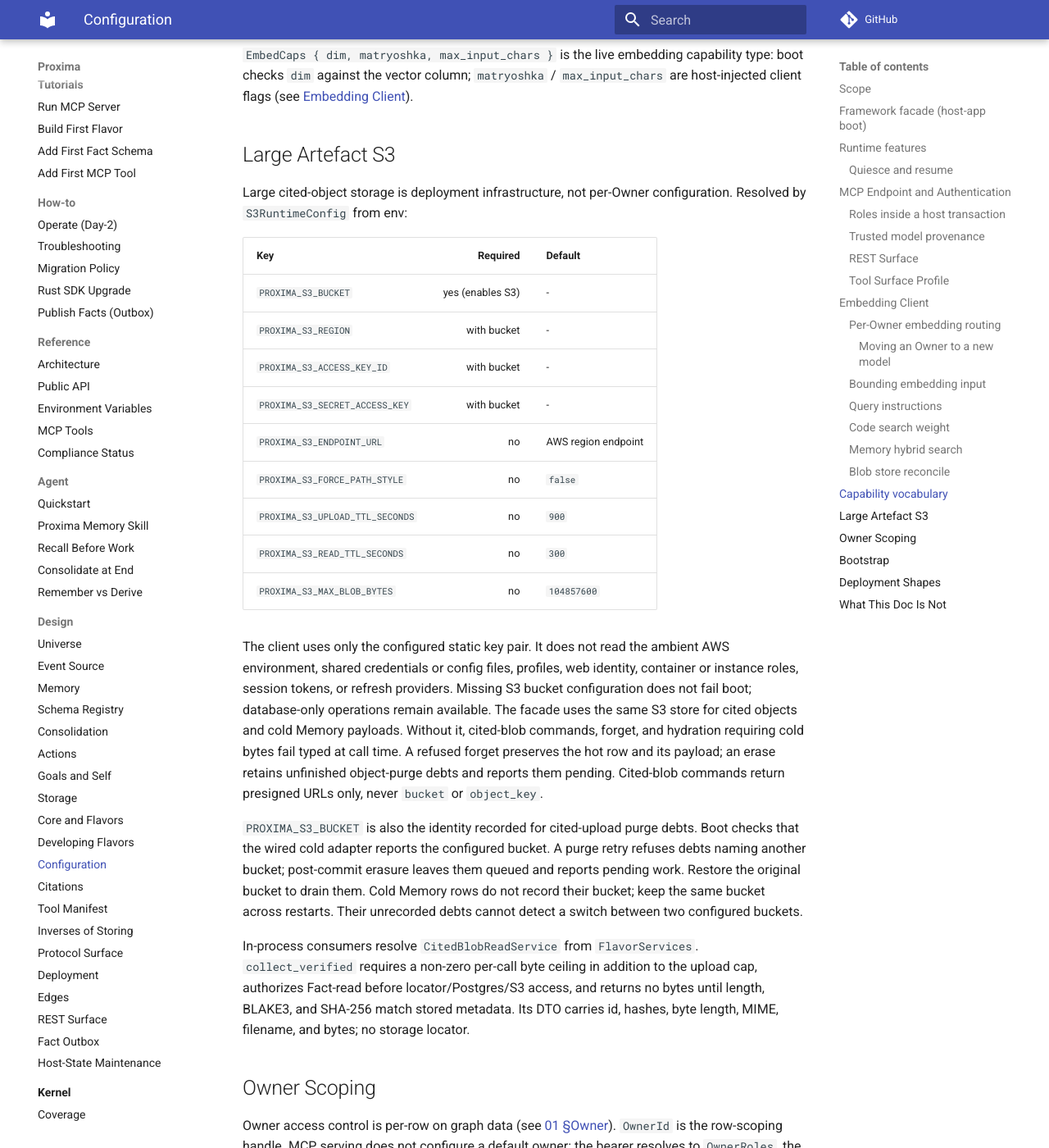
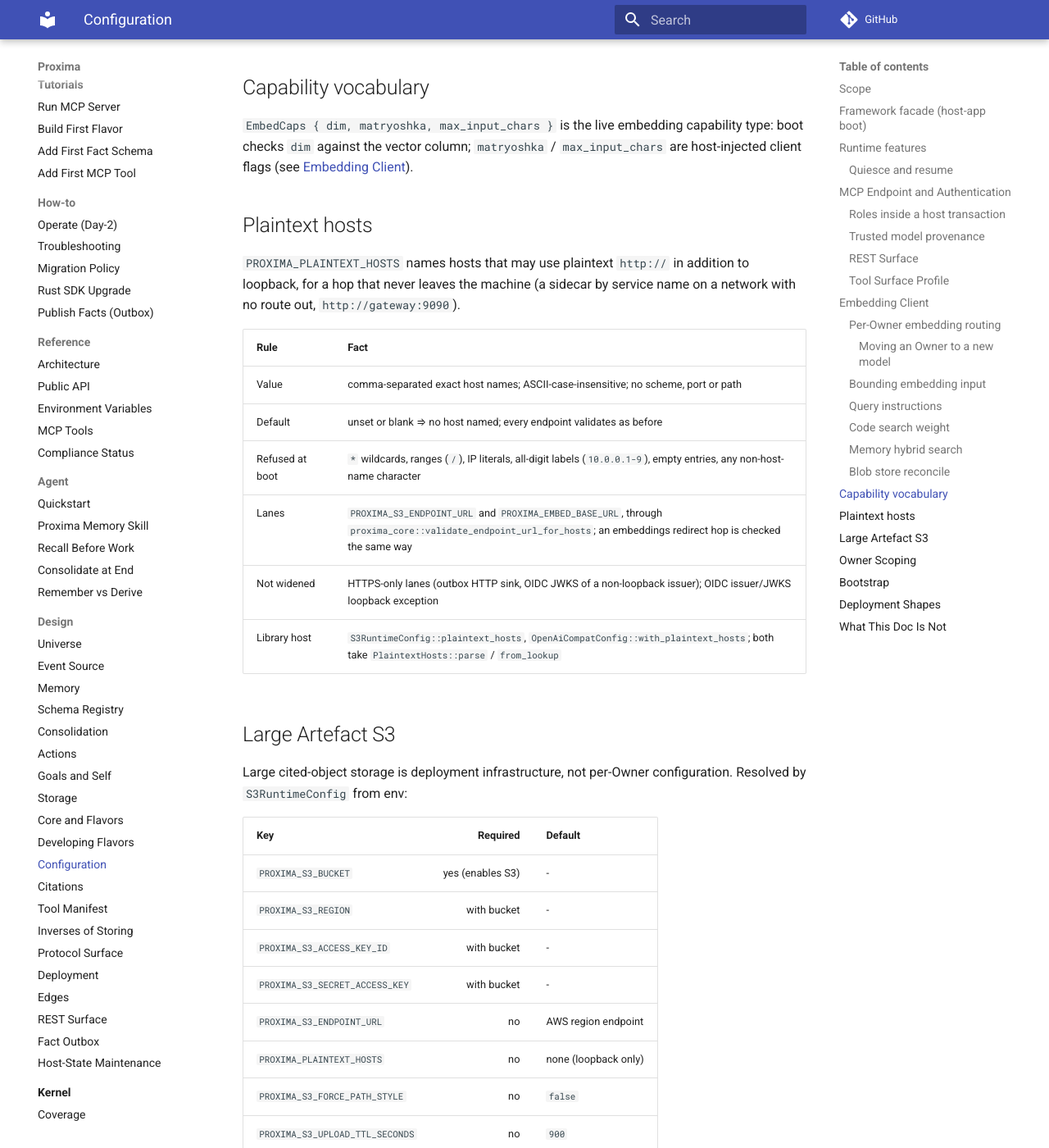
Before and after one commit to Aquilo-Solution-S/Proxima, an MkDocs documentation site: the page built from docs/10-configuration.md, in a window 1280 px wide and 1400 px high, scrolled down 24998 px. Shown: the whole window at 82% size. Built offline with MkDocs 1.6.1 and Material for MkDocs 9.7.7, drawn with Linux system fonts in a browser that asks for light colours; comment, search, counter and statistics services are not loaded; some of the changed text lies outside the part shown.

Commit message:
docs(10): PROXIMA_PLAINTEXT_HOSTS in the env tables, 10 §Plaintext hosts, 13, 15 (#468)

```diff
--- a/docs/10-configuration.md
+++ b/docs/10-configuration.md
@@ -119,7 +119,8 @@ async fn main() -> Result<(), proxima::ProximaError> {
 | `PROXIMA_S3_REGION` | S3 region for cited-blob storage. |
 | `PROXIMA_S3_ACCESS_KEY_ID` | Required static access key id when the bucket is set. |
 | `PROXIMA_S3_SECRET_ACCESS_KEY` | Required static secret access key when the bucket is set; redacted in debug output. |
-| `PROXIMA_S3_ENDPOINT_URL` | Optional S3-compatible endpoint URL. |
+| `PROXIMA_S3_ENDPOINT_URL` | Optional S3-compatible endpoint URL. `https://`, or `http://` to loopback or a host named in `PROXIMA_PLAINTEXT_HOSTS`. |
+| `PROXIMA_PLAINTEXT_HOSTS` | Comma-separated exact host names that may use plaintext `http://` besides loopback, for the S3 endpoint and the embeddings base URL ([§ Plaintext hosts](#plaintext-hosts)). Unset ⇒ loopback only. |
 | `PROXIMA_S3_FORCE_PATH_STYLE` | S3 path-style addressing flag. |
 | `PROXIMA_S3_UPLOAD_TTL_SECONDS` | Presigned upload URL TTL. |
 | `PROXIMA_S3_READ_TTL_SECONDS` | Presigned read URL TTL. |
@@ -578,7 +579,7 @@ llama.cpp, LM Studio, vLLM) needs no credential:
 
 | Env var | Required | Default | Meaning |
 |---|---:|---|---|
-| `PROXIMA_EMBED_BASE_URL` | when embeddings enabled | - | OpenAI-compatible embeddings API base. Plaintext `http://` is accepted for loopback only. |
+| `PROXIMA_EMBED_BASE_URL` | when embeddings enabled | - | OpenAI-compatible embeddings API base. Plaintext `http://` is accepted for loopback and for hosts named in `PROXIMA_PLAINTEXT_HOSTS`. |
 | `PROXIMA_EMBED_MODEL` | when embeddings enabled | - | Model id sent to `/embeddings`. |
 | `PROXIMA_EMBED_API_KEY` | no | - | Bearer for a hosted endpoint. Omit for a local one. |
 | `PROXIMA_EMBED_DIM` | no | `1024` | Vector width, one of 384, 768, 1024, 1536, 2048, 3072. Any other value fails boot. |
@@ -847,6 +848,22 @@ capability type: boot checks `dim` against the vector column;
 `matryoshka` / `max_input_chars` are host-injected client flags (see
 [Embedding Client](#embedding-client)).
 
+<a id="plaintext-hosts"></a>
+## Plaintext hosts
+
+`PROXIMA_PLAINTEXT_HOSTS` names hosts that may use plaintext `http://` in
+addition to loopback, for a hop that never leaves the machine (a sidecar by
+service name on a network with no route out, `http://gateway:9090`).
+
+| Rule | Fact |
+|---|---|
+| Value | comma-separated exact host names; ASCII-case-insensitive; no scheme, port or path |
+| Default | unset or blank ⇒ no host named; every endpoint validates as before |
+| Refused at boot | `*` wildcards, ranges (`/`), IP literals, all-digit labels (`10.0.0.1-9`), empty entries, any non-host-name character |
+| Lanes | `PROXIMA_S3_ENDPOINT_URL` and `PROXIMA_EMBED_BASE_URL`, through `proxima_core::validate_endpoint_url_for_hosts`; an embeddings redirect hop is checked the same way |
+| Not widened | HTTPS-only lanes (outbox HTTP sink, OIDC JWKS of a non-loopback issuer); OIDC issuer/JWKS loopback exception |
+| Library host | `S3RuntimeConfig::plaintext_hosts`, `OpenAiCompatConfig::with_plaintext_hosts`; both take `PlaintextHosts::parse` / `from_lookup` |
+
 <a id="large-artefact-s3"></a>
 ## Large Artefact S3
 
@@ -860,6 +877,7 @@ configuration. Resolved by `S3RuntimeConfig` from env:
 | `PROXIMA_S3_ACCESS_KEY_ID` | with bucket | - |
 | `PROXIMA_S3_SECRET_ACCESS_KEY` | with bucket | - |
 | `PROXIMA_S3_ENDPOINT_URL` | no | AWS region endpoint |
+| `PROXIMA_PLAINTEXT_HOSTS` | no | none (loopback only) |
 | `PROXIMA_S3_FORCE_PATH_STYLE` | no | `false` |
 | `PROXIMA_S3_UPLOAD_TTL_SECONDS` | no | `900` |
 | `PROXIMA_S3_READ_TTL_SECONDS` | no | `300` |
```
Also changed, not shown: docs/13-compliance.md (+1 -1 lines), docs/15-deployment.md (+2 -1 lines), docs/reference/env-vars.md (+3 -2 lines).
